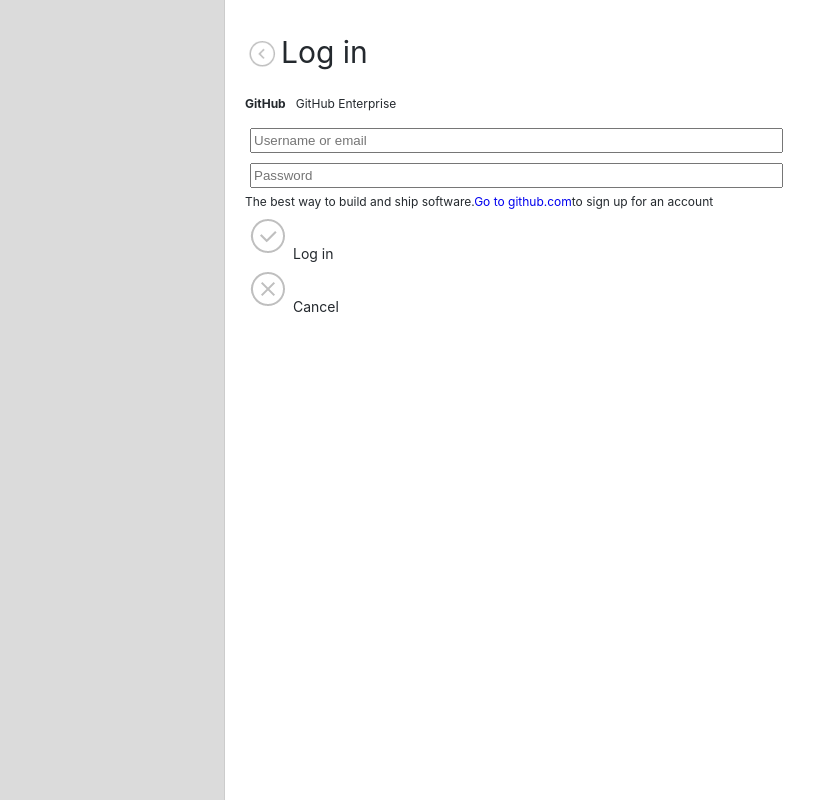
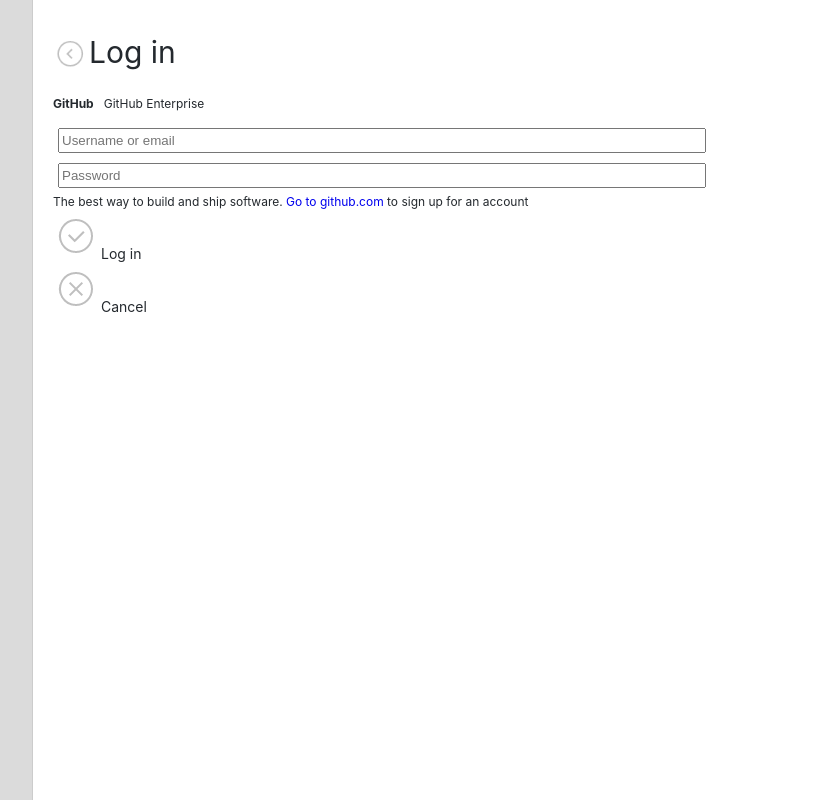
Before and after one commit to ly321/Blog, a React app: page / in a window 1280 px wide. Shown: the whole page, without its empty margins (160-974 px from the left). Built offline with nearby package versions, Linux system fonts and the light colour scheme.

Commit message:
add input and a click

```diff
--- a/src/View/Home/home.scss
+++ b/src/View/Home/home.scss
@@ -2,7 +2,7 @@
     width: 100%;
     height: 100%;
     .hidden{
-        width: 30%;
+        width: 15%;
         height: inherit;
         float: left;
     }
--- a/src/components/Login/Login.tsx
+++ b/src/components/Login/Login.tsx
@@ -16,7 +16,7 @@ export default class Login extends React.Component{
                     </p>
                     <input type="text" placeholder="Username or email"/>
                     <input type="text" placeholder="Password"/>
-                    <p>The best way to build and ship software.<a href="https://github.com/join">Go to github.com</a>to sign up for an account</p>
+                    <p>The best way to build and ship software. <a href="https://github.com/join">Go to github.com</a> to sign up for an account</p>
                 </div>
                 <div className="btns">
                     <p>
--- a/src/components/Login/login.scss
+++ b/src/components/Login/login.scss
@@ -1,5 +1,5 @@
 .login{
-    width: 70%;
+    width: 85%;
     height: inherit;
     float: right;
     border-left: 1px solid #ccc;
@@ -20,6 +20,7 @@
         }
         .inputs{
             margin-top: 20px;
+
             >p:first-child{
                 margin-bottom: 10px;
                 span:first-child{
@@ -33,9 +34,13 @@
                 width: 60%;
                 margin: 5px 5px;
                 padding: 3px 2px;
+                -webkit-app-region: no-drag;
             }
             p{
                 font-size: 12px;
+                a{
+                    -webkit-app-region: no-drag;
+                }
             }
         }
     }
```
